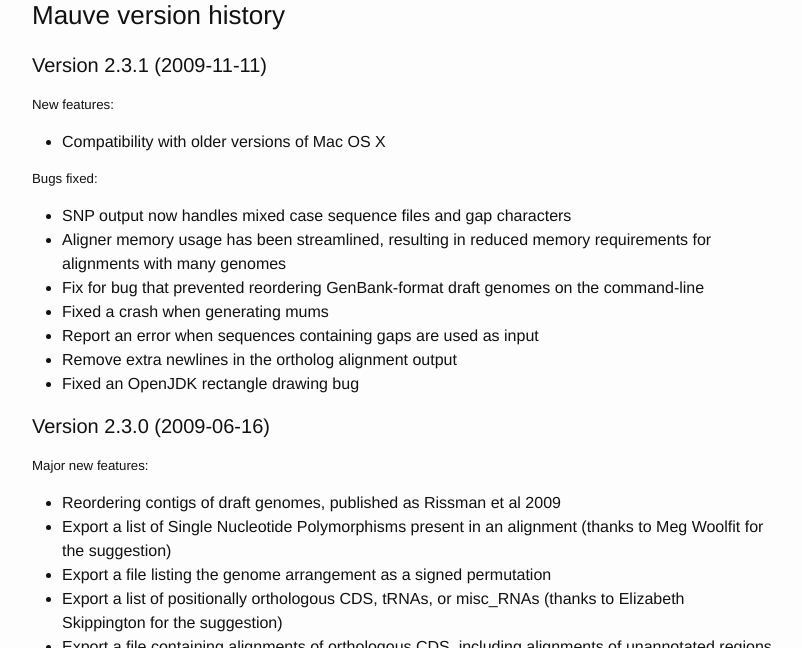
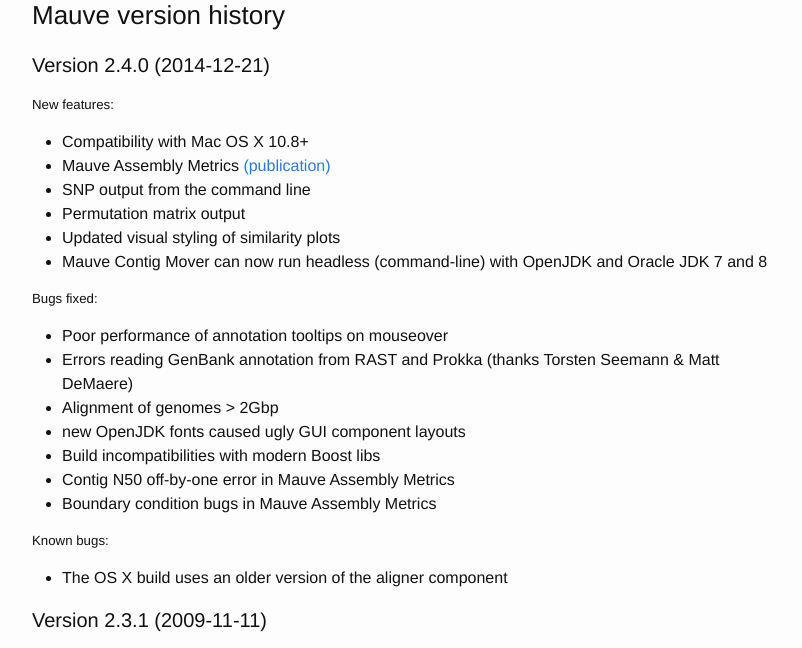
Before and after one commit to koadman/platypusfarm, a Jekyll site: the page built from darlinglab/mauve/user-guide/versions.md, in a window 1280 px wide and 900 px high, cut to the strip 252-900 px from the top of the window. Shown: the whole strip, without its empty margins (238-1040 px from the left). Built offline with Jekyll 4.4.1, drawn with Linux system fonts in a browser that asks for light colours.

```diff
--- a/darlinglab/mauve/user-guide/versions.md
+++ b/darlinglab/mauve/user-guide/versions.md
@@ -2,6 +2,29 @@
 layout: mauvepage
 ---
 ### Mauve version history
+
+#### Version 2.4.0 (2014-12-21)
+
+##### New features:
++ Compatibility with Mac OS X 10.8+
++ Mauve Assembly Metrics [(publication)](http://www.ncbi.nlm.nih.gov/pmc/articles/pmid/21810901/)
++ SNP output from the command line
++ Permutation matrix output
++ Updated visual styling of similarity plots
++ Mauve Contig Mover can now run headless (command-line) with OpenJDK and Oracle JDK 7 and 8
+
+##### Bugs fixed:
++ Poor performance of annotation tooltips on mouseover
++ Errors reading GenBank annotation from RAST and Prokka (thanks Torsten Seemann & Matt DeMaere)
++ Alignment of genomes > 2Gbp
++ new OpenJDK fonts caused ugly GUI component layouts
++ Build incompatibilities with modern Boost libs
++ Contig N50 off-by-one error in Mauve Assembly Metrics
++ Boundary condition bugs in Mauve Assembly Metrics
+
+
+##### Known bugs:
++ The OS X build uses an older version of the aligner component
 
 #### Version 2.3.1 (2009-11-11)
 
```
Also changed, not shown: darlinglab/mauve/download.md (+9 -4 lines), darlinglab/mauve/user-guide/mauvealigner.md (+3 -2 lines), darlinglab/mauve/user-guide/viewer.md (+3 -2 lines).
